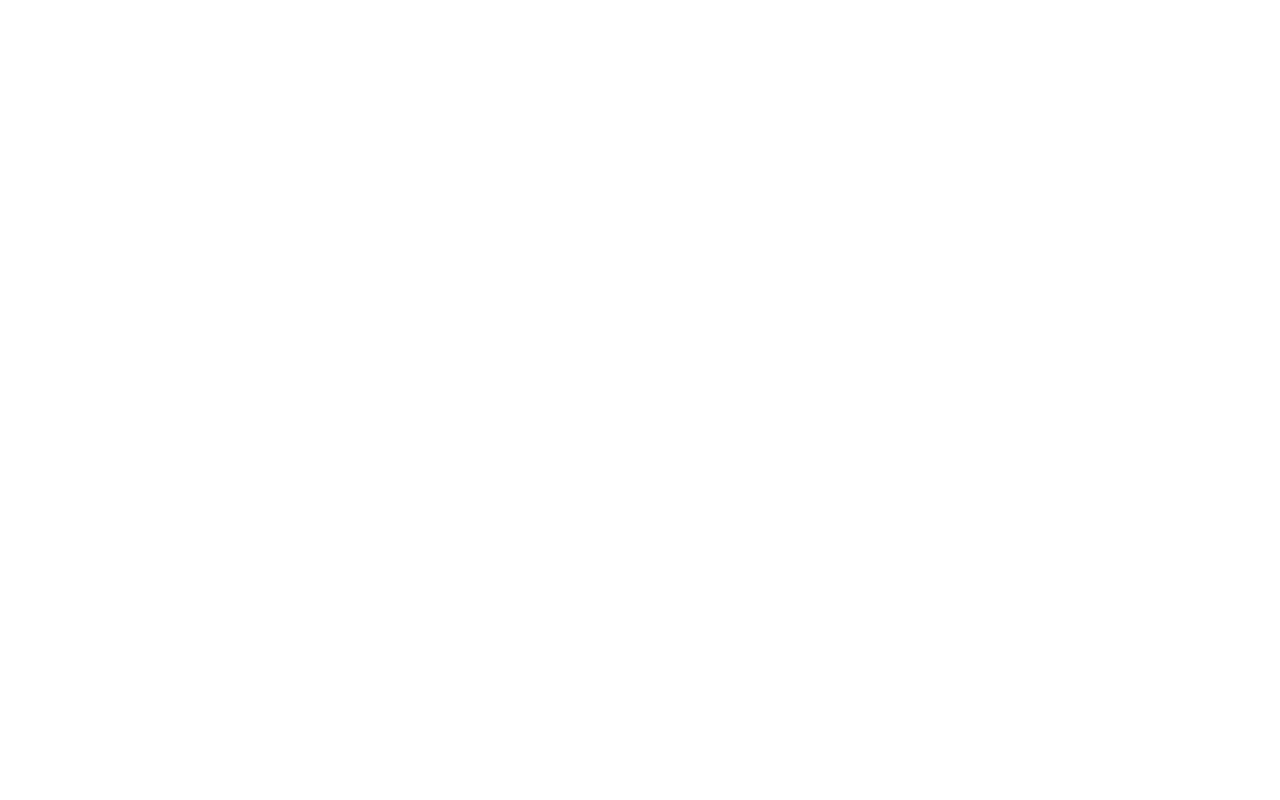
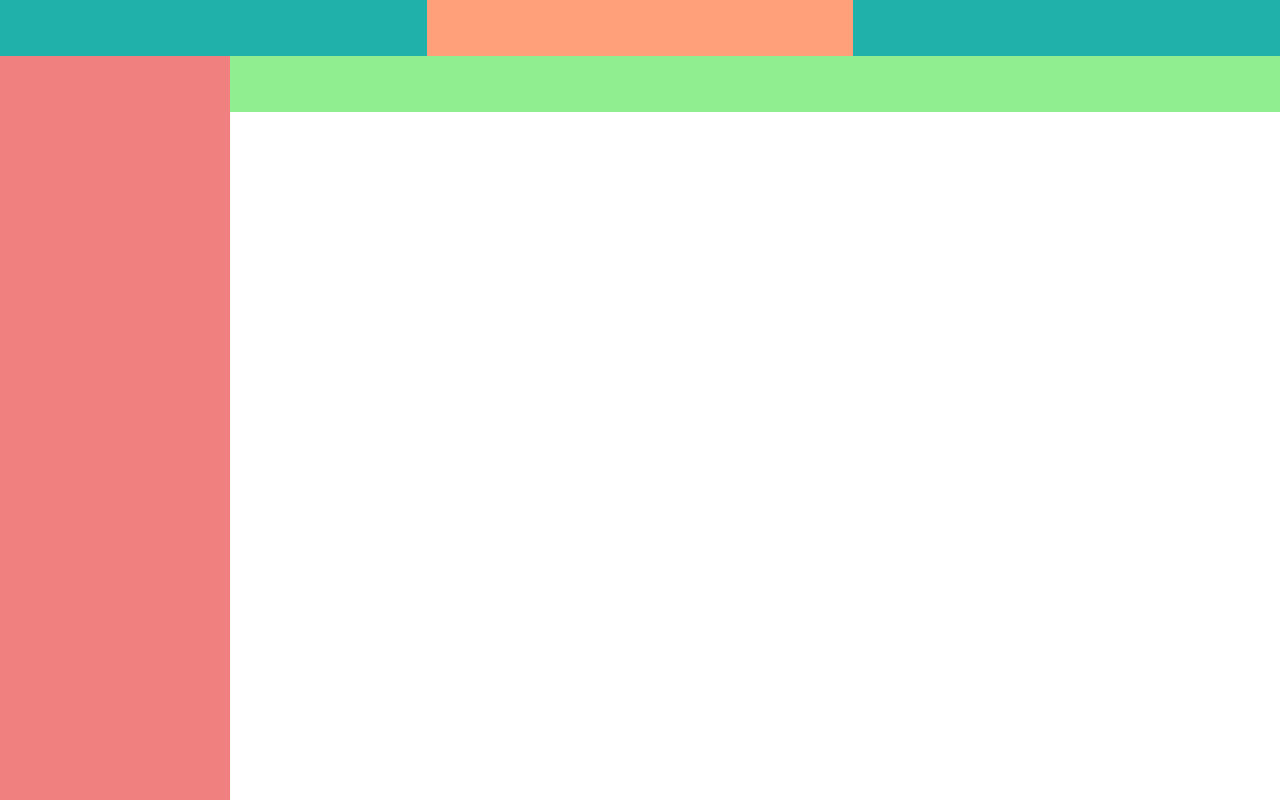
Before and after one commit to Cotea-Ionut-Roberto/yt-clone, a plain HTML site: page index.html in a window 1280 px wide. Drawn offline with Linux system fonts and the light colour scheme.

Commit message:
Set up main layout structure

```diff
--- a/index.html
+++ b/index.html
@@ -7,6 +7,9 @@
     <title>YouTube Clone</title>
     <link rel="stylesheet" href="styles/general.css">
     <link rel="stylesheet" href="styles/header.css">
+    <link rel="stylesheet" href="styles/sidebar.css">
+    <link rel="stylesheet" href="styles/filter-bar.css">
+    <link rel="stylesheet" href="styles/video-grid.css">
 </head>
 
 <body>
@@ -15,6 +18,16 @@
         <div class="middle-section-header"></div>
         <div class="right-section-header"></div>
     </header>
+
+    <nav class="sidebar">
+    </nav>
+
+    <main>
+        <nav class="filter-bar"></nav>
+
+        <section class="video-grid">
+        </section>
+    </main>
 </body>
 
 </html>
--- /dev/null
+++ b/styles/filter-bar.css
@@ -0,0 +1,8 @@
+.filter-bar {
+    background-color: lightgreen;
+    position: fixed;
+    top: 56px;
+    left: 230px;
+    right: 0;
+    height: 56px;
+}
--- a/styles/general.css
+++ b/styles/general.css
@@ -0,0 +1,3 @@
+body {
+    margin: 0;
+}
--- a/styles/header.css
+++ b/styles/header.css
@@ -0,0 +1,27 @@
+.header {
+    margin: 0;
+    position: fixed;
+    top: 0;
+    left: 0;
+    right: 0;
+    display: flex;
+    height: 56px;
+}
+
+.left-section-header,
+.middle-section-header,
+.right-section-header {
+    flex: 1;
+}
+
+.left-section-header {
+    background-color: lightseagreen;
+}
+
+.middle-section-header {
+    background-color: lightsalmon;
+}
+
+.right-section-header {
+    background-color: lightseagreen;
+}
--- /dev/null
+++ b/styles/sidebar.css
@@ -0,0 +1,8 @@
+.sidebar {
+    background-color: lightcoral;
+    position: fixed;
+    top: 56px;
+    bottom: 0;
+    left: 0;
+    width: 230px;
+}
--- /dev/null
+++ b/styles/video-grid.css
@@ -0,0 +1,4 @@
+main {
+    padding-top: calc(56px + 56px);
+    padding-left: 230px;
+}
```
